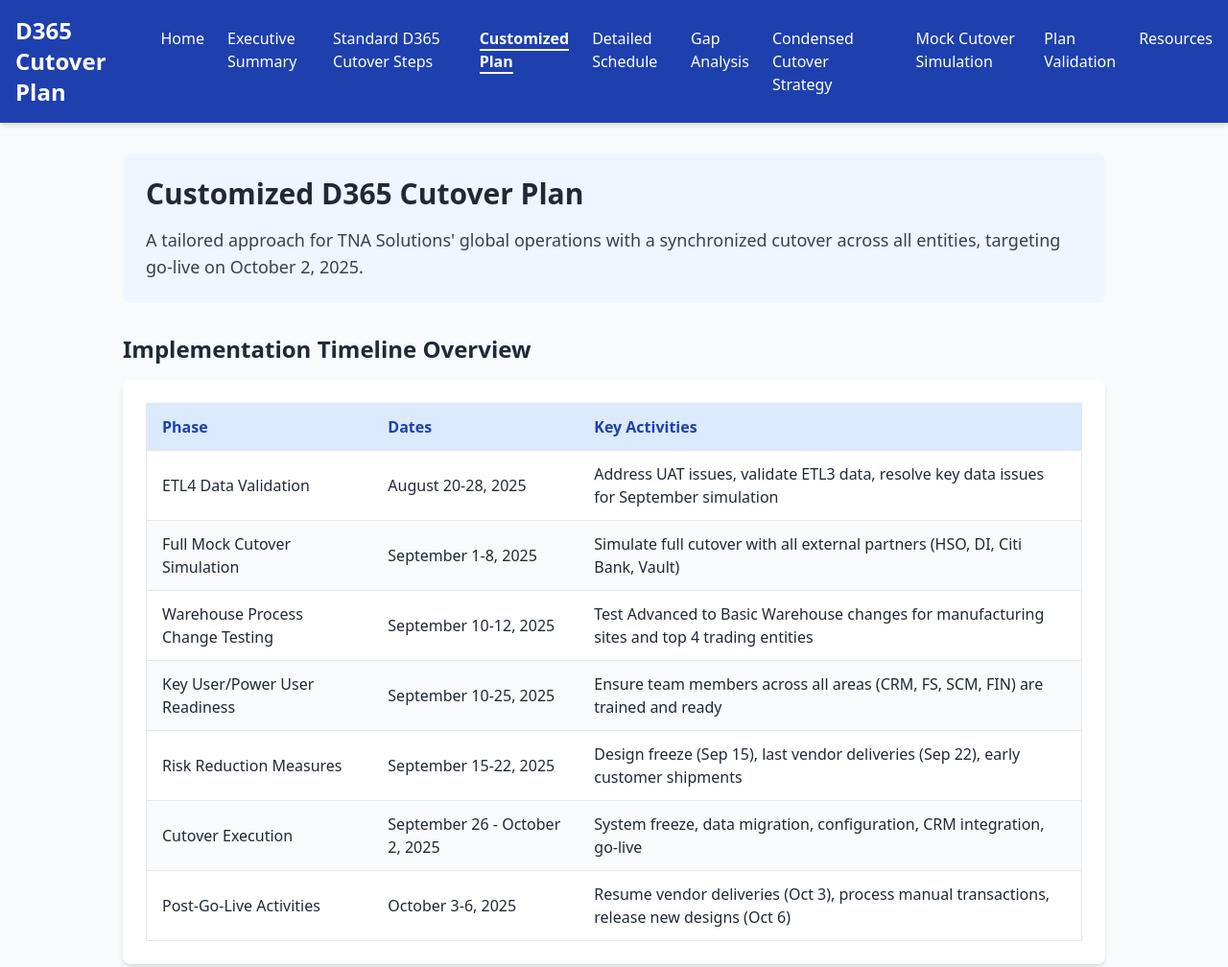
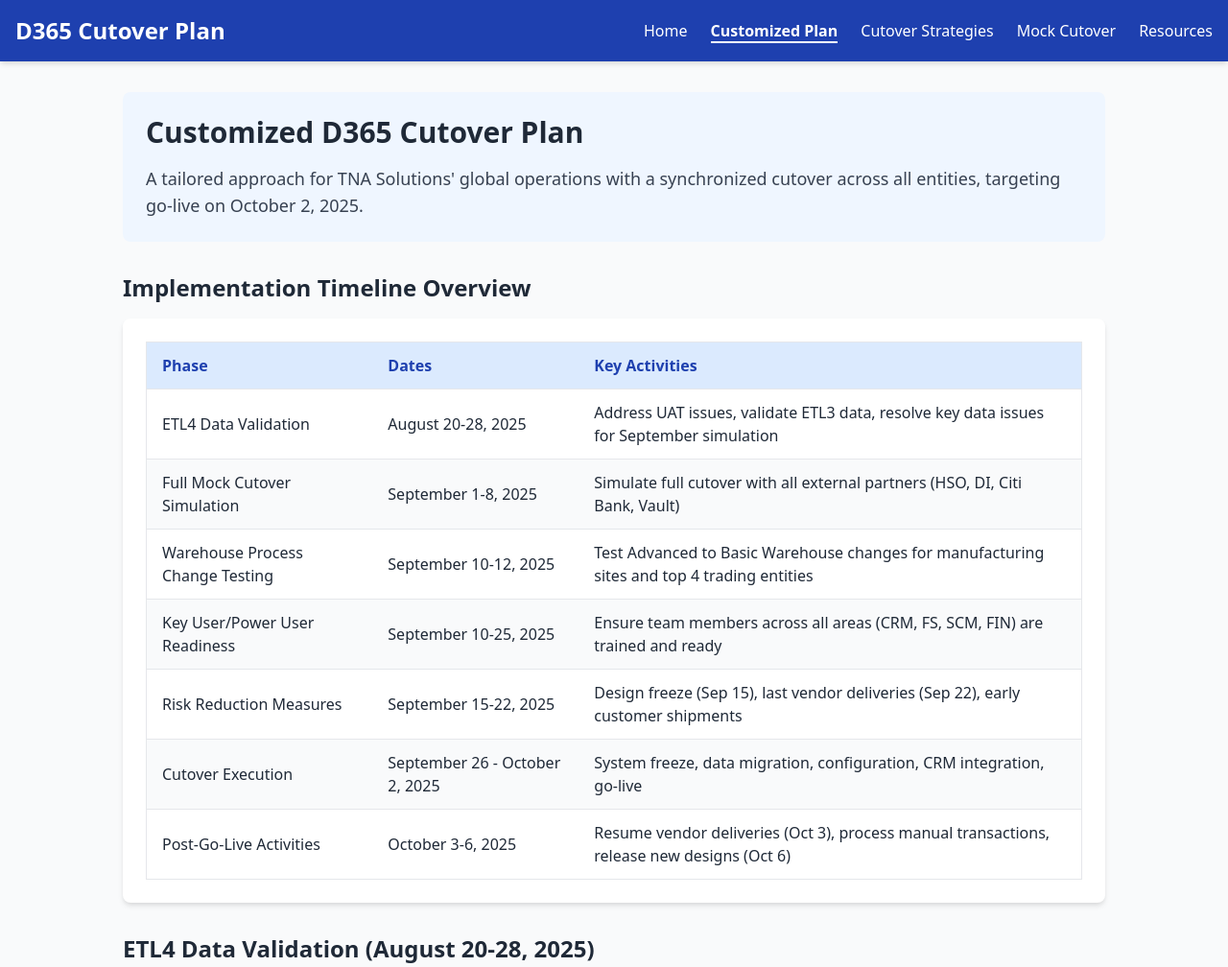
Before and after one commit to sickzed-cyber/project5T-d365-cutover, a plain HTML site: page customized-plan.html in a window 1280 px wide. Shown: the top 1008 px of the page at 96% size. Drawn offline with nearby package versions, Linux system fonts and the light colour scheme.

Commit message:
Add files via upload

```diff
--- a/customized-plan.html
+++ b/customized-plan.html
@@ -68,14 +68,9 @@
                 <nav class="hidden md:block">
                     <ul class="flex space-x-6">
                         <li><a href="index.html" class="hover:text-blue-200">Home</a></li>
-                        <li><a href="executive-summary.html" class="hover:text-blue-200">Executive Summary</a></li>
-                        <li><a href="standard-steps.html" class="hover:text-blue-200">Standard D365 Cutover Steps</a></li>
                         <li><a href="customized-plan.html" class="hover:text-blue-200 font-bold border-b-2 border-white">Customized Plan</a></li>
-                        <li><a href="detailed-schedule.html" class="hover:text-blue-200">Detailed Schedule</a></li>
-                        <li><a href="gap-analysis.html" class="hover:text-blue-200">Gap Analysis</a></li>
-                        <li><a href="cutover-strategies.html" class="hover:text-blue-200">Condensed Cutover Strategy</a></li>
-                        <li><a href="mock-cutover-simulation.html" class="hover:text-blue-200">Mock Cutover Simulation</a></li>
-                        <li><a href="plan-validation.html" class="hover:text-blue-200">Plan Validation</a></li>
+                        <li><a href="cutover-strategies.html" class="hover:text-blue-200">Cutover Strategies</a></li>
+                        <li><a href="mock-cutover-simulation.html" class="hover:text-blue-200">Mock Cutover</a></li>
                         <li><a href="resources.html" class="hover:text-blue-200">Resources</a></li>
                     </ul>
                 </nav>
@@ -90,14 +85,9 @@
             <div id="mobile-menu" class="md:hidden mt-4 hidden">
                 <ul class="flex flex-col space-y-2">
                     <li><a href="index.html" class="block hover:text-blue-200">Home</a></li>
-                    <li><a href="executive-summary.html" class="block hover:text-blue-200">Executive Summary</a></li>
-                    <li><a href="standard-steps.html" class="block hover:text-blue-200">Standard D365 Cutover Steps</a></li>
                     <li><a href="customized-plan.html" class="block hover:text-blue-200 font-bold">Customized Plan</a></li>
-                    <li><a href="detailed-schedule.html" class="block hover:text-blue-200">Detailed Schedule</a></li>
-                    <li><a href="gap-analysis.html" class="block hover:text-blue-200">Gap Analysis</a></li>
-                    <li><a href="cutover-strategies.html" class="block hover:text-blue-200">Condensed Cutover Strategy</a></li>
-                    <li><a href="mock-cutover-simulation.html" class="block hover:text-blue-200">Mock Cutover Simulation</a></li>
-                    <li><a href="plan-validation.html" class="block hover:text-blue-200">Plan Validation</a></li>
+                    <li><a href="cutover-strategies.html" class="block hover:text-blue-200">Cutover Strategies</a></li>
+                    <li><a href="mock-cutover-simulation.html" class="block hover:text-blue-200">Mock Cutover</a></li>
                     <li><a href="resources.html" class="block hover:text-blue-200">Resources</a></li>
                 </ul>
             </div>
```
Also changed, not shown: cutover-strategies.html (+5 -12 lines), index.html (+1 -10 lines), mock-cutover-simulation.html (+4 -14 lines), resources.html (+4 -12 lines), 1 other file.
